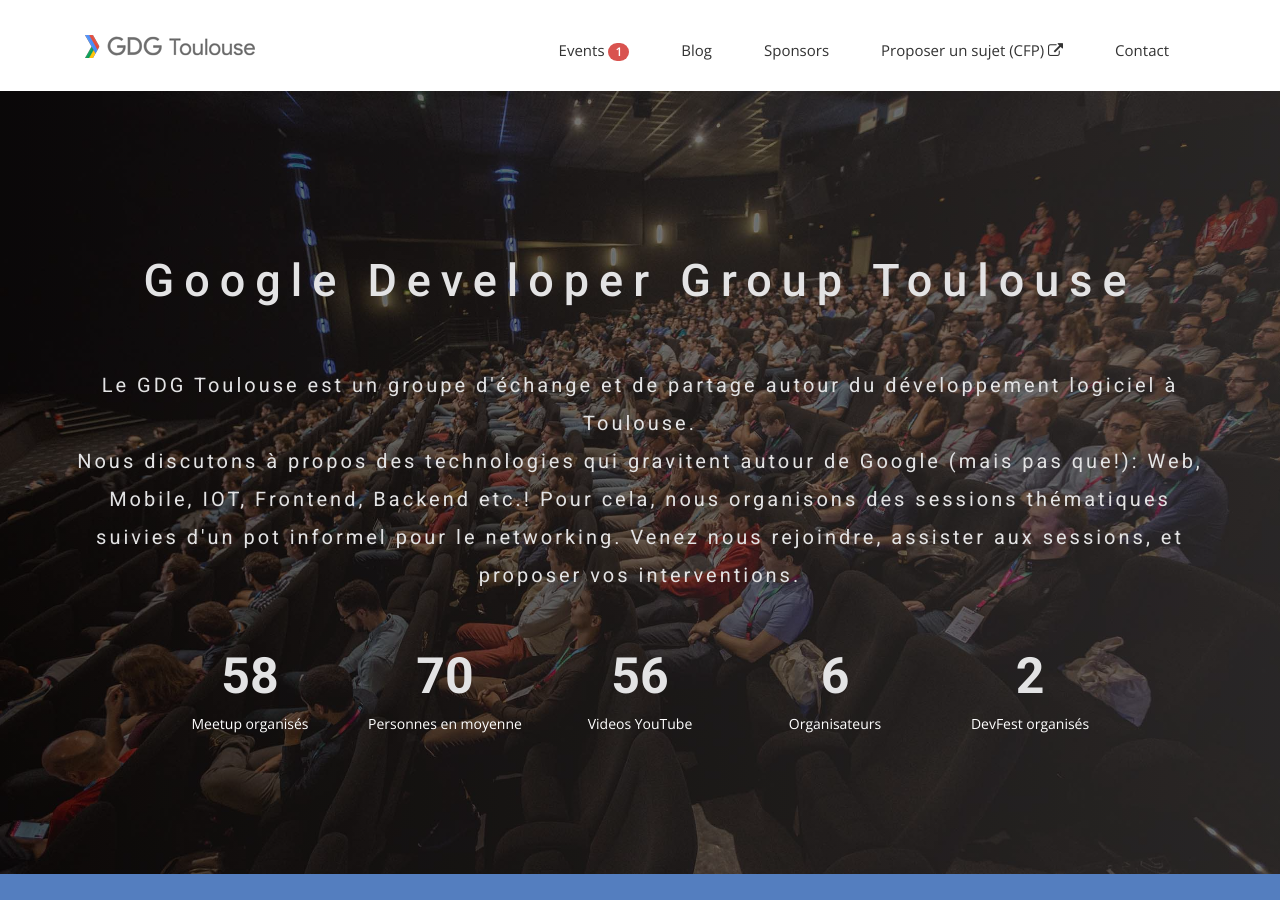
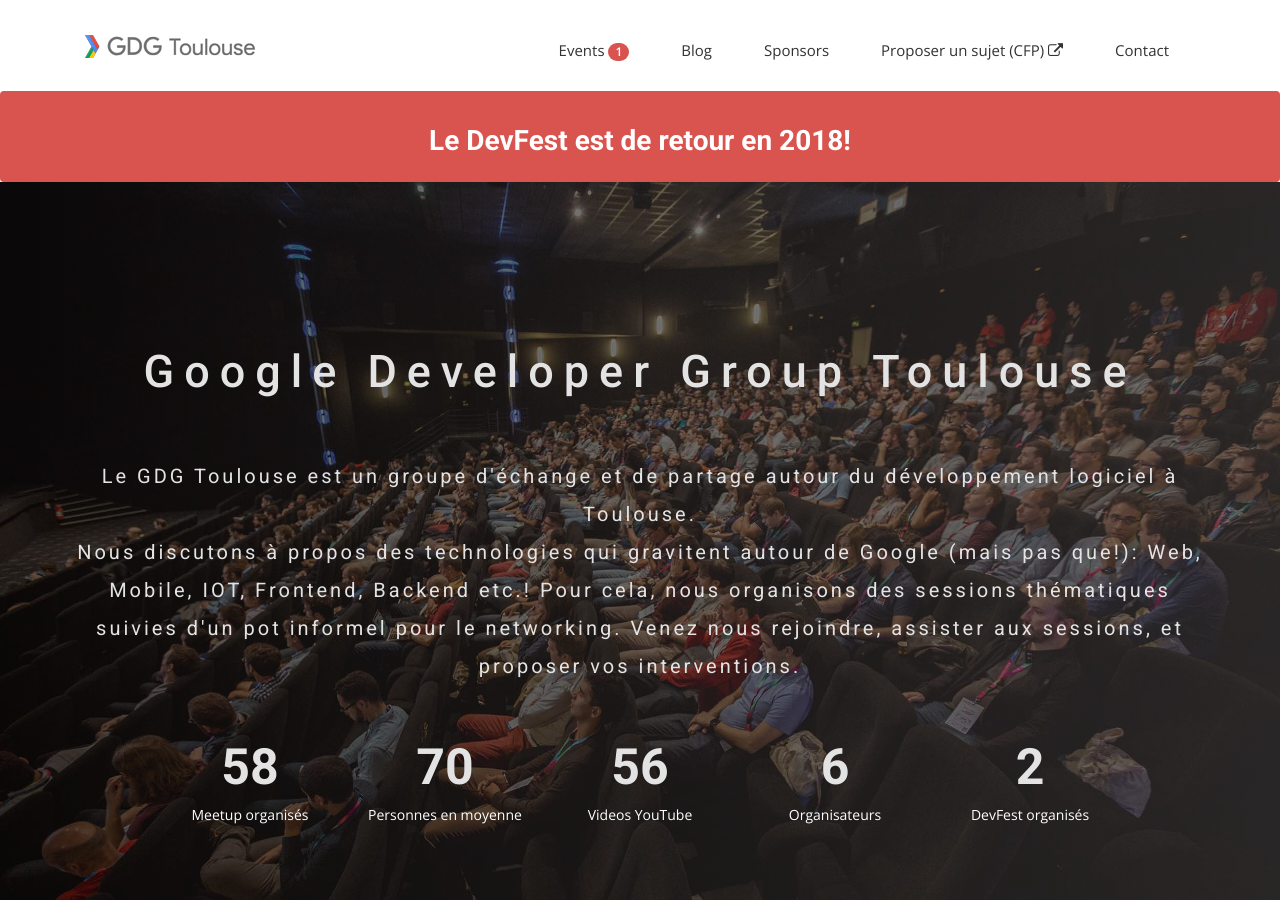
Before and after one commit to GDGToulouse/site-web, a Jekyll site: the page built from index.html, in a window 1280 px wide and 900 px high. Built offline with Jekyll 4.4.1, drawn with Linux system fonts in a browser that asks for light colours; nearby versions of some CDN libraries; some web fonts are replaced.

Commit message:
add devfest 2018 banner

```diff
--- a/index.html
+++ b/index.html
@@ -4,16 +4,16 @@
 permalink: /
 ---
 
-<!--
+
 <section class="alert alert-danger" style="text-align: center; border-radius: none; border: 0; margin:0;">
   <div class="container">
     <div class="row">
       <div class="col-md-12">
-        <h3><a href="https://devfesttoulouse.fr/" target="_blank">Le DevFest est de retour en 2017!</a></h3>
+        <h3><a href="https://devfesttoulouse.fr/" target="_blank">Le DevFest est de retour en 2018!</a></h3>
     </div>
   </div>
 </section>
--->
+
 
 <!-- <section class="alert alert-danger" style="text-align: center; border-radius: none; border: 0; margin:0;">
   <div class="container">
```
